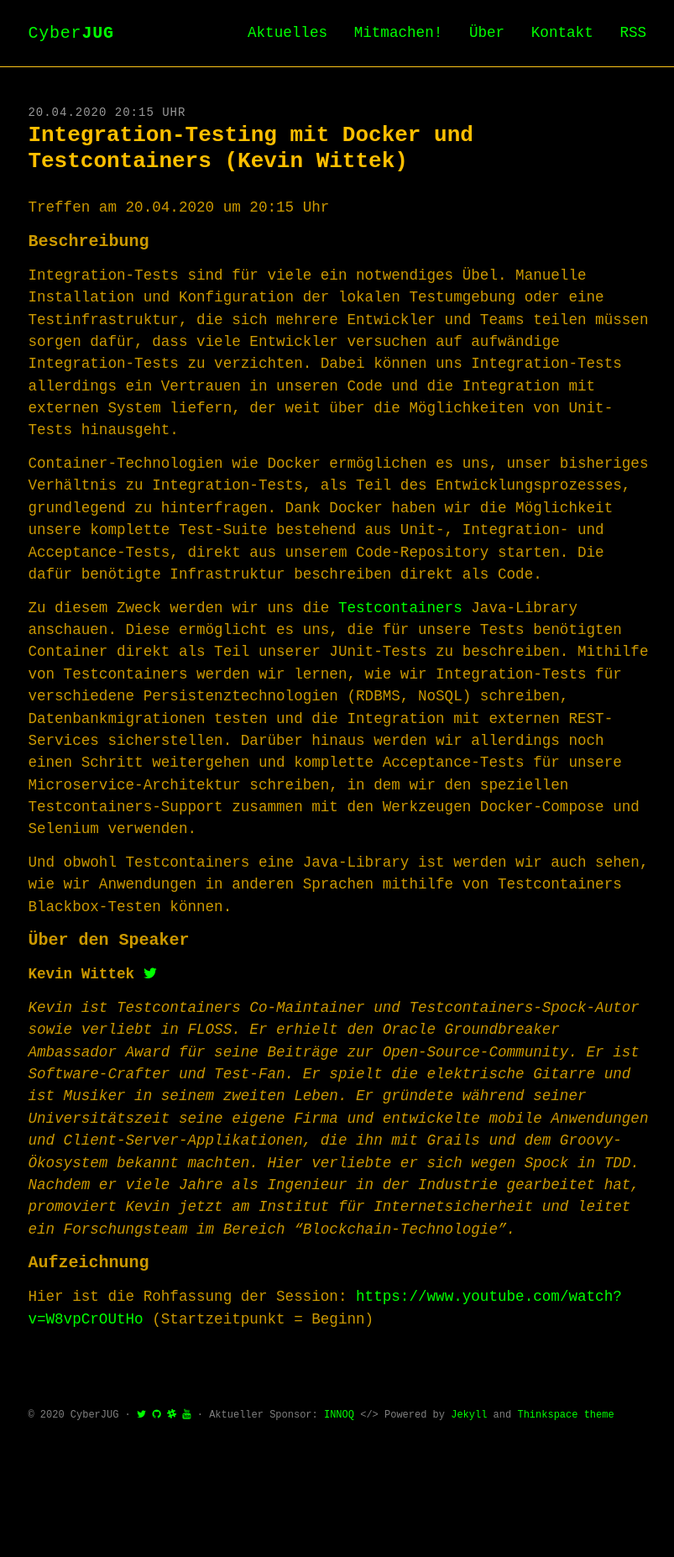
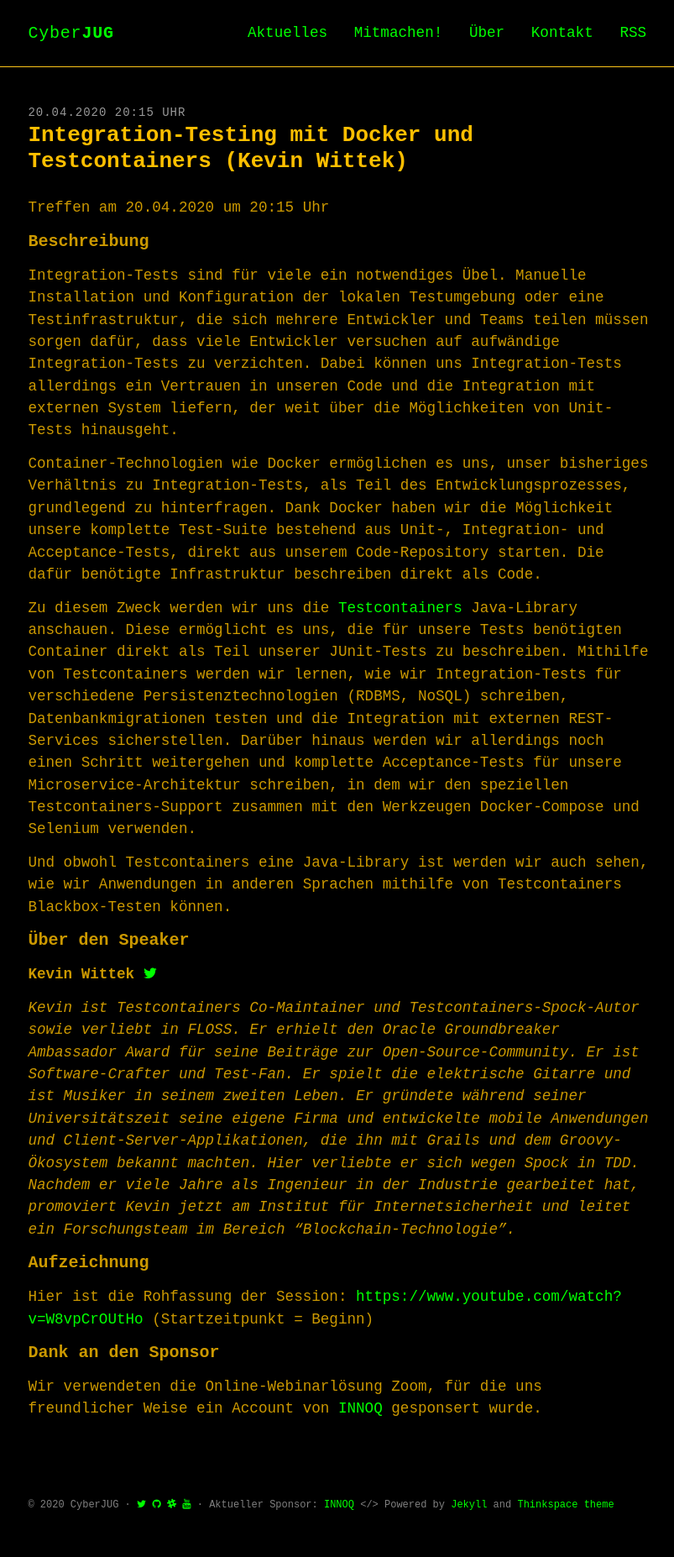
Before and after one commit to cyberjug/website, a Jekyll site: the page built from docs/_past/2020-04-20-testcontainers.md, in a window 1280 px wide. Shown: the whole page at 84% size, without its empty margins (233-1036 px from the left). Built offline with Jekyll 4.4.1, drawn with Linux system fonts in a browser that asks for light colours; some web fonts are replaced; before the commit the page ends 1747 px from its top, so only the background shows below that.

```diff
--- a/docs/_past/2020-04-20-testcontainers.md
+++ b/docs/_past/2020-04-20-testcontainers.md
@@ -40,3 +40,7 @@
 
 
 Hier ist die Rohfassung der Session: [https://www.youtube.com/watch?v=W8vpCrOUtHo](https://www.youtube.com/watch?v=W8vpCrOUtHo&feature=youtu.be&t=100) (Startzeitpunkt = Beginn)
+
+### Dank an den Sponsor
+
+Wir verwendeten die Online-Webinarlösung Zoom, für die uns  freundlicher Weise ein Account von [INNOQ](https://innoq.com/) gesponsert wurde.
```
Also changed, not shown: docs/_past/2020-03-02-junit_jupiter.md (+9 -4 lines).
